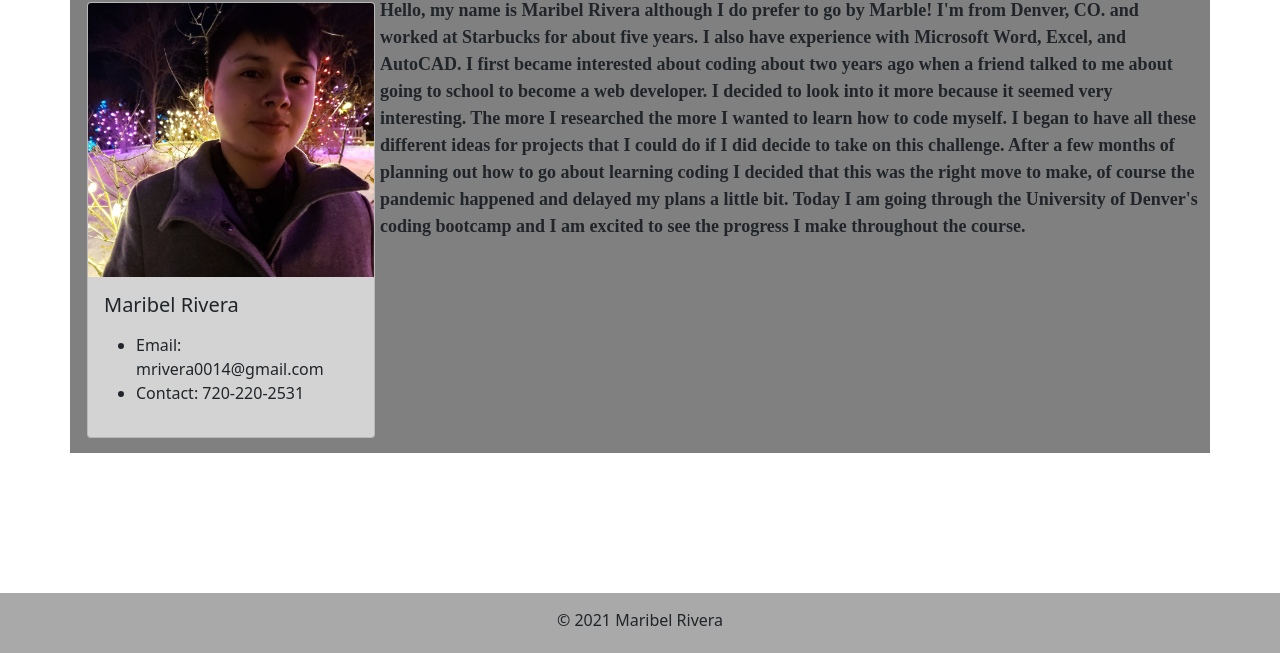
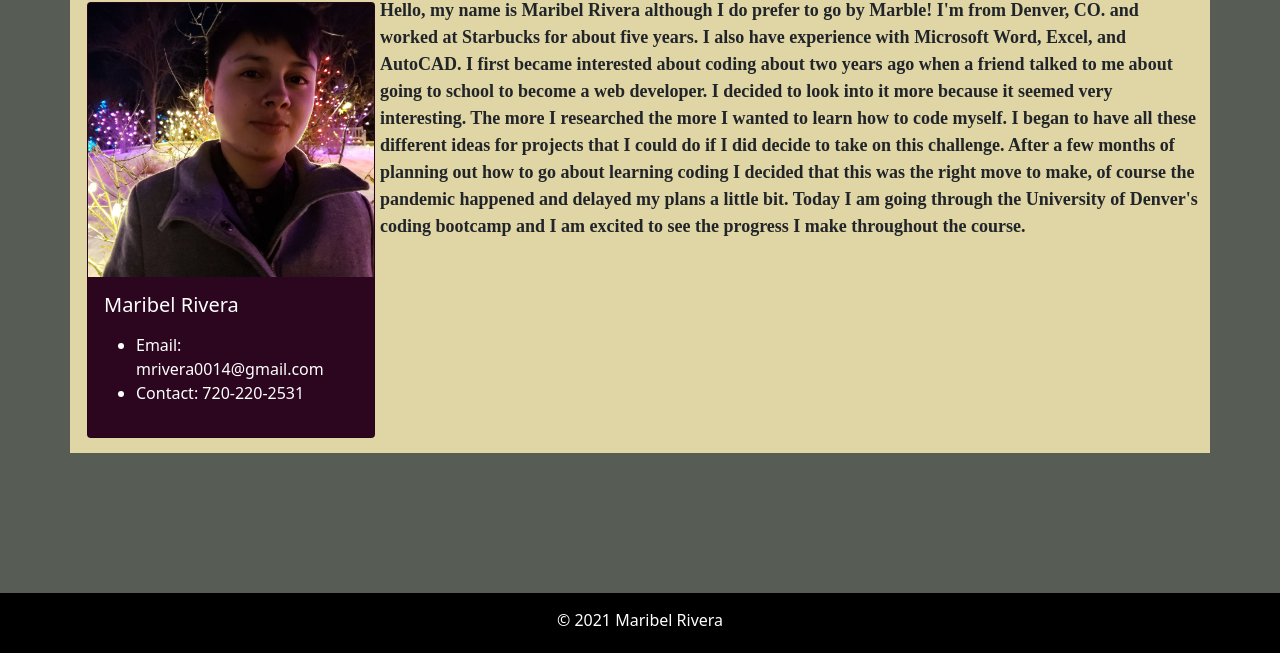
Before and after one commit to mrivera0014/du-portfolio, a plain HTML site: page index.html in a window 1280 px wide. Shown: the part 147-800 px from the top of the page. Drawn offline with nearby package versions, Linux system fonts and the light colour scheme.

Commit message:
changed color palette

```diff
--- a/index.html
+++ b/index.html
@@ -44,8 +44,8 @@
                 <h5 class="card-title">Maribel Rivera</h5>
                 <p class="card-text">
                 <ul>
-                    <li>Email: mrivera0014@gmail.com</li>
-                    <li>Contact: 720-220-2531</li>
+                    <li class="card-text">Email: mrivera0014@gmail.com</li>
+                    <li class="card-text">Contact: 720-220-2531</li>
                 </ul>
                 </p>
             </div>
--- a/style.css
+++ b/style.css
@@ -1,5 +1,8 @@
+body {
+  background-color: #575C55;
+}
 .container {
-  background-color: gray;
+  background-color: #DFD5A5;
   margin-top: 30px;
   padding-bottom: 10px;
   overflow: hidden;
@@ -7,8 +10,13 @@
 
 .card {
   float: left;
-  background-color: lightgrey;
   margin: 5px;
+background-color: #2B061E;
+}
+
+.card-text,
+.card-title {
+  color: white;
 }
 
 h1 {
@@ -67,7 +75,8 @@ font-weight: bold;
   height: 60px;
   width: 100%;
   text-align: center;
-  background-color: darkgrey;
+  background-color: black;
+  color: white;
   padding-top: 15px;
 }
 
```
Also changed, not shown: portfolio.html (+10 -0 lines).
